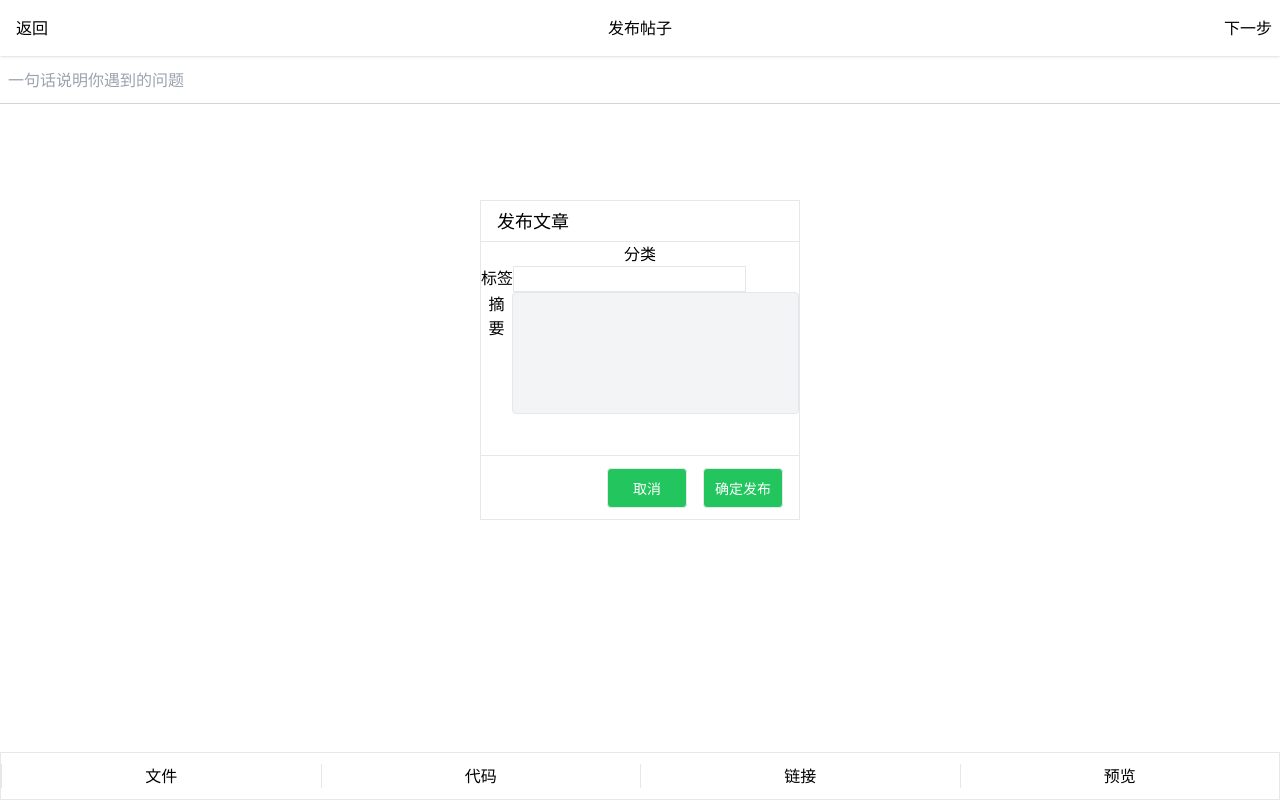
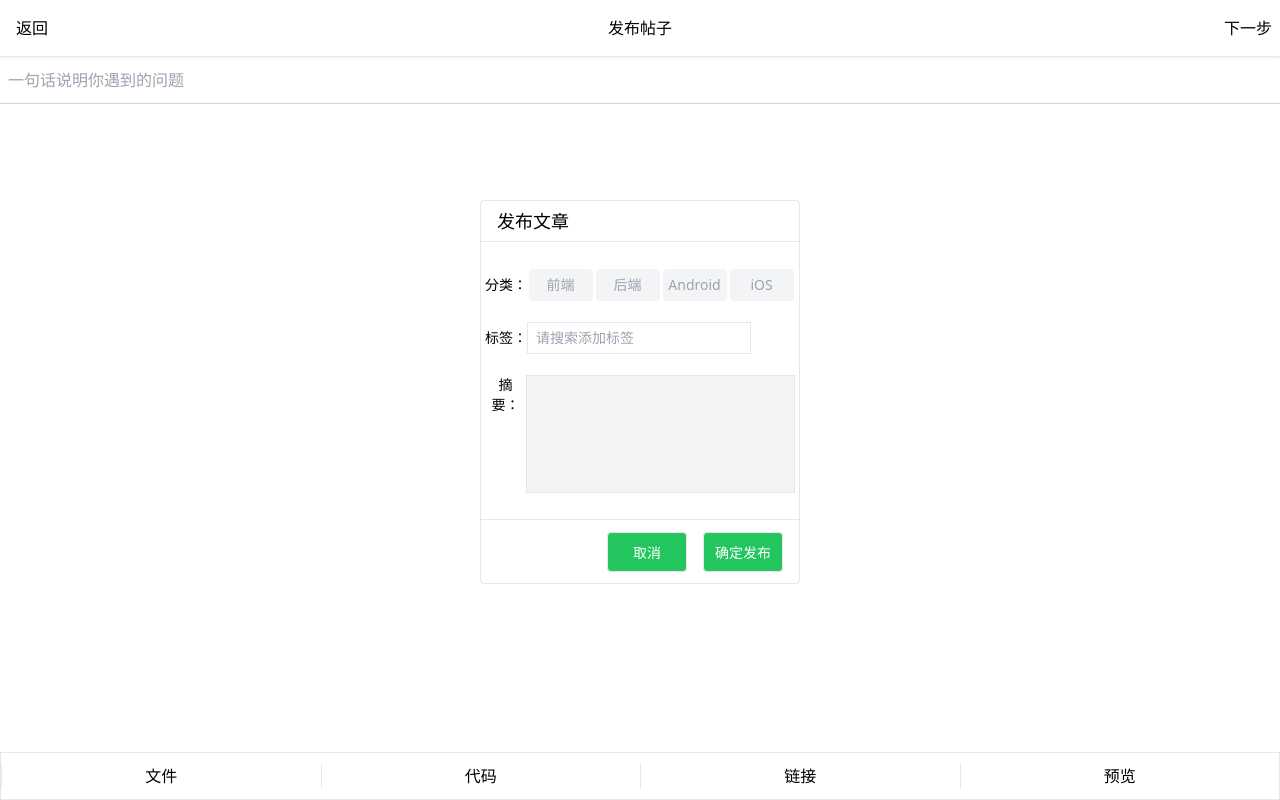
Before and after one commit to Pre117/samlask, a React (Vite) app: page /post-editor in a window 1280 px wide. Both pictures are taken after a click on the element "下一步". Built offline with nearby package versions, Linux system fonts and the light colour scheme; no server answers.

Commit message:
完成弹窗逻辑

```diff
--- a/src/component/Pop/PublishPop.tsx
+++ b/src/component/Pop/PublishPop.tsx
@@ -1,42 +1,107 @@
-import React from "react"
+import React, { useEffect, useState } from 'react';
 
-const PublishPop = (props: {
-    isShow: boolean,
-    onCancel: () => void
-}) => {
+const classifyType = [
+    {
+        id: 1,
+        value: '前端',
+    },
+    {
+        id: 2,
+        value: '后端',
+    },
+    {
+        id: 3,
+        value: 'Android',
+    },
+    {
+        id: 4,
+        value: 'iOS',
+    },
+]
+
+const PublishPop = (props: { isShow: boolean; onCancel: () => void }) => {
     const { isShow, onCancel } = props
+    const [classifiedValue, setClassifiedValue] = useState(0)
+    const [labelValue, setLabelValue] = useState('')
+    const [abstractValue, setAbstractValue] = useState('')
 
+    // 关闭发布弹窗
     const onClosePop = () => {
+        setClassifiedValue(0)
+        setLabelValue('')
+        setAbstractValue('')
         onCancel()
     }
 
-    const PopButton = (props: {
-        value: string
-    }) => (
-        <div className="w-20 h-10 mr-4 leading-10 text-center text-white text-sm border rounded bg-green-500">{props.value}</div>
+    const PopButton = (props: { value: string; onClick: () => void }) => (
+        <div
+            className="w-20 h-10 mr-4 leading-10 text-center text-white text-sm border rounded bg-green-500"
+            onClick={props.onClick}
+        >
+            {props.value}
+        </div>
     )
 
+    const ClassifyButton = (props: { id: number; value: string }) => (
+        <div
+            style={{
+                backgroundColor:
+                    props.id === classifiedValue ? 'rgb(219, 234, 254)' : 'rgb(243, 244, 246)',
+                color: props.id === classifiedValue ? 'rgb(59, 130, 246)' : 'rgb(156, 163, 175)',
+            }}
+            className="w-16 h-8 leading-8 rounded text-center"
+            onClick={() => setClassifiedValue(props.id)}
+        >
+            {props.value}
+        </div>
+    )
+
+    useEffect(() => {
+        console.log(classifiedValue)
+        console.log(labelValue)
+        console.log(abstractValue)
+    }, [classifiedValue, labelValue, abstractValue])
+
     return (
-        <div style={{ display: isShow ? 'block' : 'none'}} className="absolute w-full h-full top-0">
-            <div className="absolute top-1/4 left-1/2 w-80 h-80 -ml-40 border bg-white divide-y flex flex-col">
+        <div
+            style={{ display: isShow ? 'block' : 'none' }}
+            className="absolute w-full h-full top-0"
+        >
+            <div className="absolute top-1/4 left-1/2 w-80 h-96 -ml-40 border rounded bg-white divide-y flex flex-col">
                 <div className="h-10 ml-4 leading-10 text-left text-lg">发布文章</div>
-                <div className="flex-auto">
-                    <div>
-                        <div>分类</div>
-                        <div></div>
+                <div className="px-1 py-4 flex-auto text-sm flex flex-col justify-around">
+                    <div className="flex items-center">
+                        <div>分类：</div>
+                        <div className="flex-auto flex justify-around">
+                            {classifyType.map((item) => (
+                                <ClassifyButton key={item.id} id={item.id} value={item.value} />
+                            ))}
+                        </div>
+                    </div>
+                    <div className="flex items-center">
+                        <div>标签：</div>
+                        <input
+                            type="text"
+                            placeholder="请搜索添加标签"
+                            className="w-56 h-8 pl-2 py-1 border outline-none"
+                            value={labelValue}
+                            onChange={(e) => setLabelValue(e.target.value)}
+                        />
                     </div>
                     <div className="flex">
-                        <div>标签</div>
-                        <input type="text" className="border outline-none" />
-                    </div>
-                    <div className="flex">
-                        <div>摘要</div>
-                        <textarea name="" id="" cols={30} rows={5} className='resize-none outline-none border rounded bg-gray-100'></textarea>
+                        <div className="">摘要：</div>
+                        <textarea
+                            value={abstractValue}
+                            onChange={(e) => setAbstractValue(e.target.value)}
+                            cols={30}
+                            rows={5}
+                            className="p-2 resize-none outline-none border bg-gray-100"
+                        ></textarea>
                     </div>
                 </div>
                 <div className="h-16 flex justify-end items-center">
-                    <PopButton value="取消" />
-                    <PopButton value="确定发布" />
+                    <PopButton value="取消" onClick={onClosePop} />
+                    <PopButton value="确定发布" onClick={() => console.log('send message')} />
                 </div>
             </div>
         </div>
--- a/src/pages/editor/PostEditor.tsx
+++ b/src/pages/editor/PostEditor.tsx
@@ -1,19 +1,14 @@
 import { useEffect, useRef, useState } from 'react'
-import { useHistory } from 'react-router-dom'
-import { mergeFiles, uploadFiles } from '../../network/editor'
-import { goToPage } from '../../utils/common'
 import EditorHeader from './editorHeader'
 
 const CHUNK_SIZE = 10 * 1024 * 1024
 
 const PostEditor = () => {
-    // const [content, setContent] = useState('')
+    const [title, setTitle] = useState('')
+    const [content, setContent] = useState('')
     const [fileList, setFileList] = useState<FormData>(new FormData())
     const [formDataList, setFormDataList] = useState<FormData[]>([new FormData()])
     const editorRef = useRef<HTMLDivElement>(null)
-
-    const history = useHistory()
-    // const calcRows = useMemo(() => Math.floor((window.screen.height - 16 * 6.5) / 24) - 2, [])
 
     const onShowRef = () => {
         console.log('show Ref: ', editorRef.current?.innerHTML)
@@ -45,7 +40,6 @@ const PostEditor = () => {
         //             return key
         //         }
         //     })
-
         //     console.log([...new Set(filenameList)])
         //     const mergeRequestList = [...new Set(filenameList)].map(
         //         async (value) => await mergeFiles(value as string, CHUNK_SIZE)
@@ -117,107 +111,89 @@ const PostEditor = () => {
         return fileChunkList
     }
 
-    // drop事件处理函数
-    const dropFileToUpload = (e: any) => {
-        e.preventDefault()
-        const files = e.dataTransfer?.files
-        if (files.length === 0) {
-            return
-        }
-
-        resolveFiles(files)
+    // keyup事件处理函数
+    const keyupToSave = (e: any) => {
+        setContent(editorRef.current?.innerHTML as string)
+        console.log(content)
+        console.log(title)
     }
 
-    // change事件处理函数
-    const inputFileToUpload = (e: any) => {
-        const files = e.target.files
-        if (files.length === 0) {
-            return
-        }
-
-        resolveFiles(files)
-    }
-
-    // paste事件处理函数
-    const pasteFileToUpload = (e: any) => {
-        const files = e.clipboardData.files
-        if (files.length === 0) {
-            return
-        }
-
-        resolveFiles(files)
-    }
-
-    // 监听drop事件
+    // 监听keyup事件
     useEffect(() => {
         const textEditor = document.querySelector<HTMLDivElement>('#text-editor')
-        textEditor?.addEventListener('drop', dropFileToUpload)
+        textEditor?.addEventListener('keyup', keyupToSave)
 
-        return () => {
-            textEditor?.removeEventListener('drop', dropFileToUpload)
-        }
-    }, [])
+        return () => textEditor?.removeEventListener('keyup', keyupToSave)
+    }, [content])
 
     // 监听input文件输入框change事件
     useEffect(() => {
         const inputFile = document.querySelector<HTMLInputElement>('#file-upload')
 
-        inputFile?.addEventListener('change', inputFileToUpload)
+        inputFile?.addEventListener('change', (e: any) => {
+            const files = e.target.files
+            if (files.length === 0) {
+                return
+            }
 
-        return () => {
-            inputFile?.addEventListener('change', inputFileToUpload)
-        }
+            resolveFiles(files)
+        })
+    }, [])
+
+    // 监听drop事件
+    useEffect(() => {
+        const textEditor = document.querySelector<HTMLDivElement>('#text-editor')
+
+        textEditor?.addEventListener('drop', (e: any) => {
+            e.preventDefault()
+            const files = e.dataTransfer?.files
+            if (files.length === 0) {
+                return
+            }
+
+            resolveFiles(files)
+        })
     }, [])
 
     // 监听paste事件
     useEffect(() => {
         const textEditor = document.querySelector<HTMLDivElement>('#text-editor')
-        textEditor?.addEventListener('paste', pasteFileToUpload)
 
-        return () => {
-            textEditor?.addEventListener('paste', pasteFileToUpload)
-        }
+        textEditor?.addEventListener('paste', (e: any) => {
+            const files = e.clipboardData.files
+            if (files.length === 0) {
+                return
+            }
+
+            resolveFiles(files)
+        })
     }, [])
 
-    useEffect(() => {
-        const worker = new Worker('/public/hash.js')
-        console.log(worker)
-        worker.postMessage('foo')
-        worker.postMessage('bar')
+    // useEffect(() => {
+    //     const worker = new Worker('/hash.js')
+    //     console.log(worker)
+    //     worker.postMessage('foo')
+    //     worker.postMessage('bar')
 
-        return () => {
-            worker.terminate()
-        }
-    }, [])
+    //     return () => {
+    //         worker.terminate()
+    //     }
+    // }, [])
 
     return (
         <div id="editor" className="h-screen flex flex-col">
-            {/* <div className="w-full h-14 flex justify-between items-center text-center shadow flex-shrink-0">
-                <div className="w-16" onClick={() => goToPage('/', history)}>
-                    返回
-                </div>
-                <div>发布帖子</div>
-                <div className="w-16" onClick={onNextStep}>
-                    下一步
-                </div>
-            </div> */}
-            <EditorHeader title='发布帖子' />
+            <EditorHeader title="发布帖子" />
             <div className="flex-grow flex flex-col overflow-scroll">
                 <div className="h-12 border-b border-gray-300 flex items-center flex-shrink-0">
                     <input
                         type="text"
                         placeholder="一句话说明你遇到的问题"
                         className="w-full p-2 outline-none"
+                        value={title}
+                        onChange={(e) => setTitle(e.target.value)}
                     />
                 </div>
                 <div className="flex-grow overflow-scroll">
-                    {/* <textarea
-                        placeholder="写下你的想法"
-                        rows={calcRows}
-                        value={content}
-                        onChange={(e) => setContent(e.target.value)}
-                        className="w-full p-2 outline-none resize-none"
-                    /> */}
                     <div
                         ref={editorRef}
                         id="text-editor"
```
